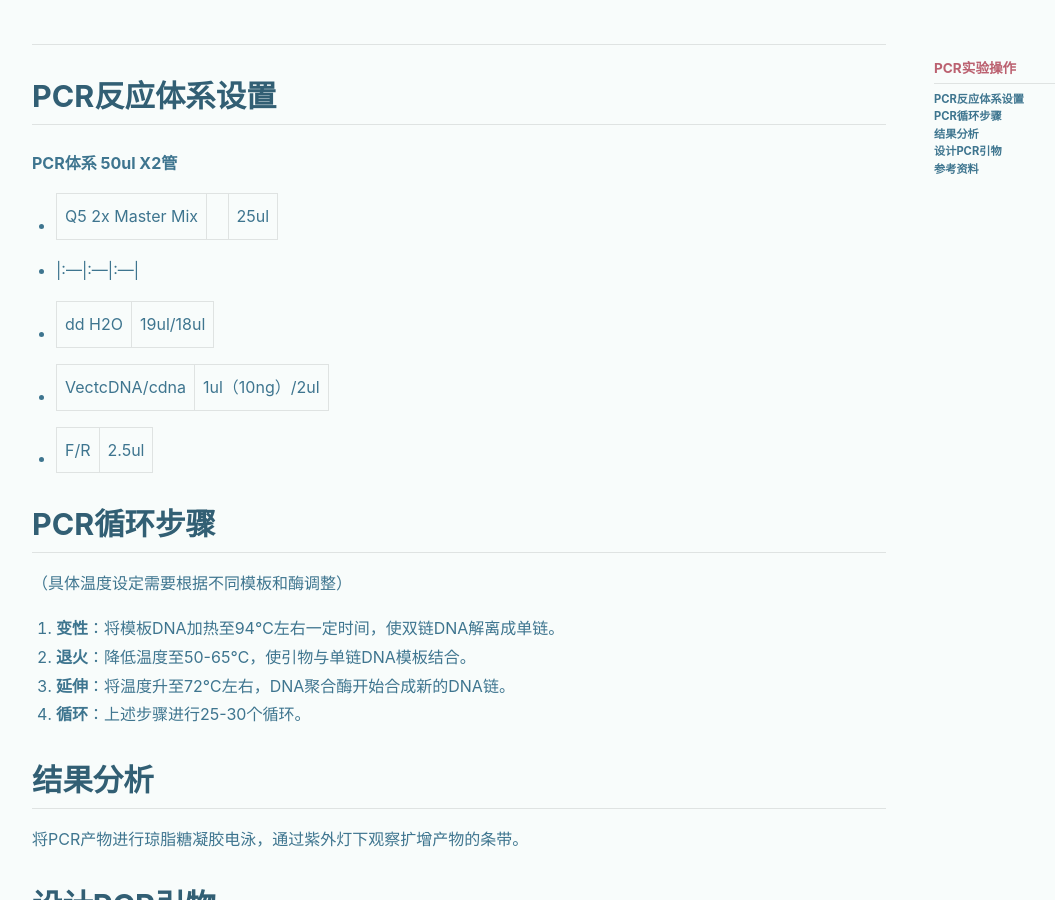
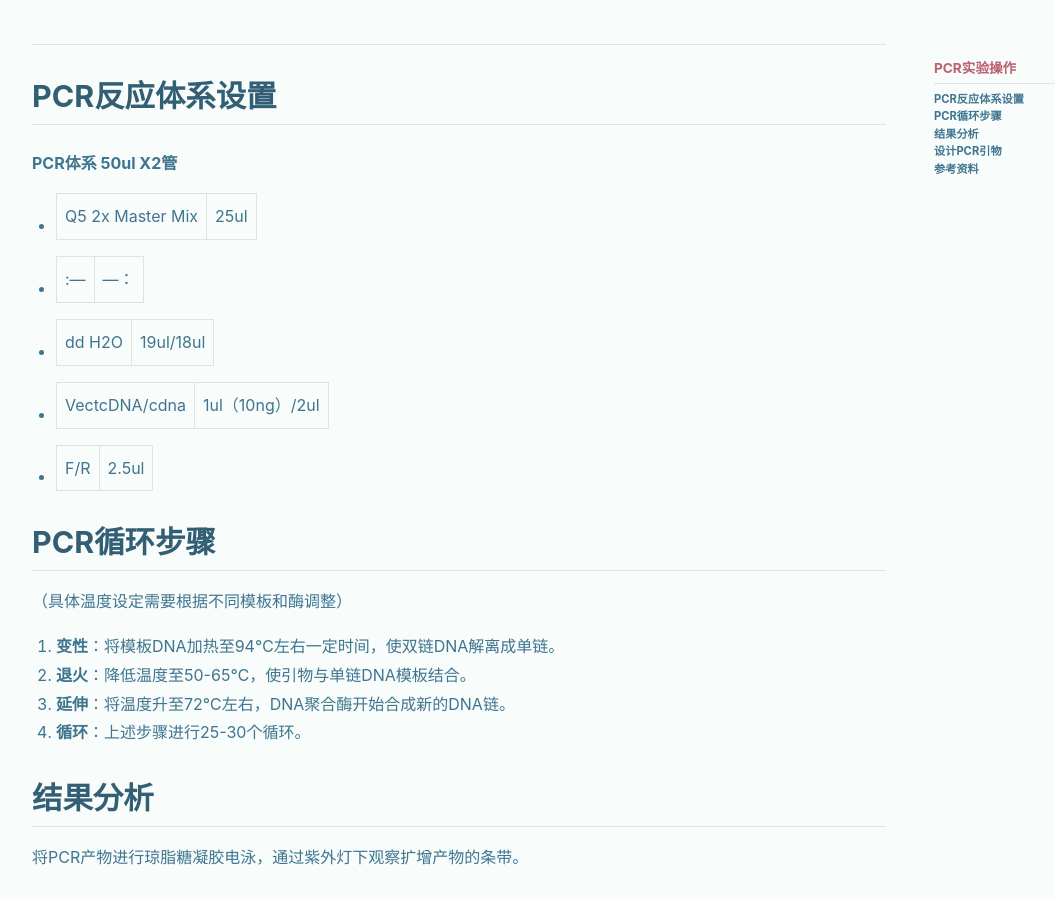
Before and after one commit to hhjhh-github/hhjhh.github.io, a Jekyll site: the page built from _posts/2024-10-07-chemical.md, in a window 1280 px wide and 900 px high, scrolled down 372 px. Shown: the whole window, without its empty margins (71-1126 px from the left). Built offline with Jekyll 4.4.1, drawn with Linux system fonts in a browser that asks for light colours; nearby versions of some CDN libraries.

```diff
--- a/_posts/2024-10-07-chemical.md
+++ b/_posts/2024-10-07-chemical.md
@@ -8,8 +8,8 @@ tags: experiment
 ## PCR反应体系设置
 
 ##### PCR体系 50ul X2管
-- |Q5 2x Master Mix |                                                  | 25ul|
-- |:---|:---|:---|
+- |Q5 2x Master Mix                                                   | 25ul|
+- |:---                             |                            ---：|
 - |dd H2O                                                             | 19ul/18ul|
 - |VectcDNA/cdna                                                      | 1ul（10ng）/2ul|
 - |F/R                                                                | 2.5ul|
```
